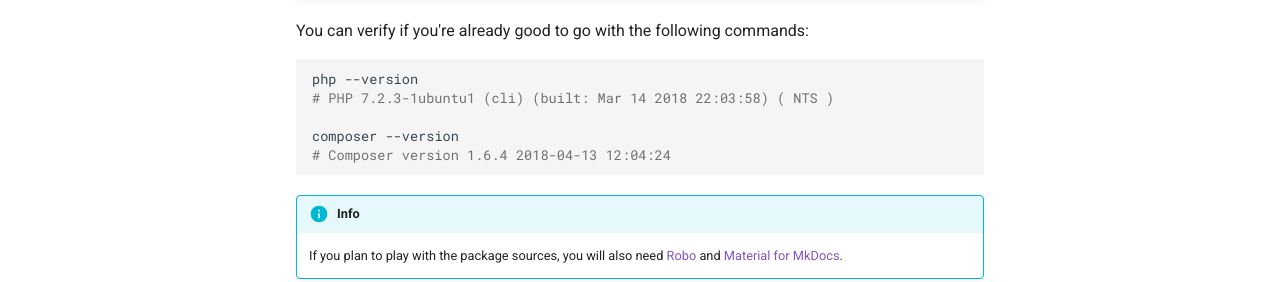
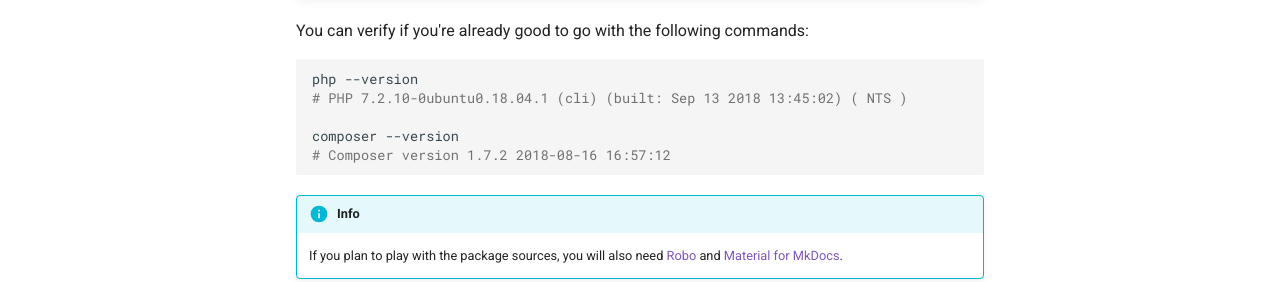
Before and after one commit to cedx/which.php, an MkDocs documentation site: the page built from doc/installation.md, in a window 1280 px wide and 1172 px high. Shown: the part 388-670 px from the top of the window. Built offline with MkDocs 1.6.1 and Material for MkDocs 9.7.7, drawn with Linux system fonts in a browser that asks for light colours; comment, search, counter and statistics services are not loaded; old or Windows-style settings are respelled for this version of MkDocs.

````diff
--- a/doc/installation.md
+++ b/doc/installation.md
@@ -11,10 +11,10 @@ You can verify if you're already good to go with the following commands:
 
 ```shell
 php --version
-# PHP 7.2.3-1ubuntu1 (cli) (built: Mar 14 2018 22:03:58) ( NTS )
+# PHP 7.2.10-0ubuntu0.18.04.1 (cli) (built: Sep 13 2018 13:45:02) ( NTS )
 
 composer --version
-# Composer version 1.6.4 2018-04-13 12:04:24
+# Composer version 1.7.2 2018-08-16 16:57:12
 ```
 
 !!! info
````
Also changed, not shown: 1 other file.
